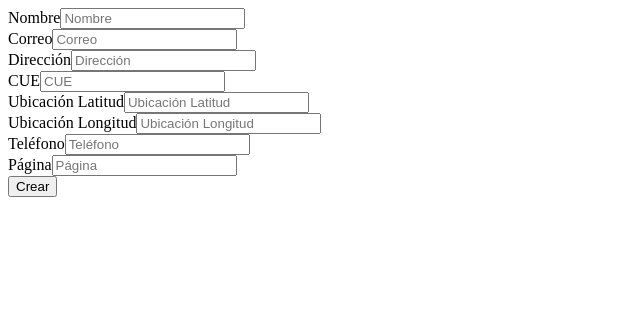
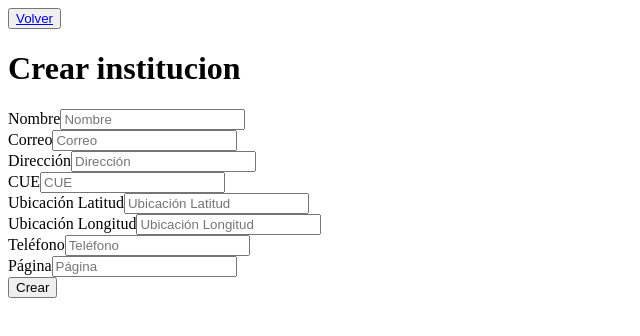
Before and after one commit to ignammm/app_buscador_carreras, a React (Vite) app in the folder reactfront/: page /instituciones/create in a window 1280 px wide. Shown: the top 336 px of the page, without its empty margins (0-640 px from the left). Built offline with nearby package versions, Linux system fonts and the light colour scheme; no server answers.

Commit message:
New: botones volver

```diff
--- a/reactfront/src/carreras/pages/CreateCarreras.jsx
+++ b/reactfront/src/carreras/pages/CreateCarreras.jsx
@@ -1,6 +1,7 @@
 import { useState } from "react";
 import { useCarreras } from '../hooks/useCarreras';
 import { useParams } from "react-router-dom";
+import { Link } from "react-router-dom";
 
 const CreateCarrera = () => {
     const { createCarreras } = useCarreras();
@@ -76,6 +77,10 @@ const CreateCarrera = () => {
 
     return (
         <>
+            <button>
+                <Link to={`/instituciones/${id_institucion}/carreras`}>Volver</Link>
+            </button>
+            <h1>Crear carrera</h1>
             <form onSubmit={handleSubmit}>
                 <div>
                     <label>Nombre</label>
--- a/reactfront/src/carreras/pages/HomeCarreras.jsx
+++ b/reactfront/src/carreras/pages/HomeCarreras.jsx
@@ -22,7 +22,9 @@ const HomeCarreras = () => {
 
     return (
         <>
-
+            <button>
+                <Link to={`/instituciones`}>Volver</Link>
+            </button>
             <h1>Carreras</h1>
             <table>
                 <thead>
--- a/reactfront/src/carreras/pages/UpdateCarreras.jsx
+++ b/reactfront/src/carreras/pages/UpdateCarreras.jsx
@@ -1,6 +1,7 @@
 import { useEffect, useState } from "react";
 import { useParams, useNavigate } from "react-router-dom";
 import { useCarreras } from '../hooks/useCarreras';
+import { Link } from "react-router-dom";
 
 const UpdateCarrera = () => {
     const { id } = useParams();
@@ -81,6 +82,9 @@ const UpdateCarrera = () => {
 
     return (
         <div>
+            <button>
+                <Link to={`/instituciones/${id_institucion}/carreras`}>Volver</Link>
+            </button>
             <h1>Actualizar Carrera</h1>
             <form onSubmit={handleSubmit}>
                 <div>
--- a/reactfront/src/instituciones/pages/CreateInstitucion.jsx
+++ b/reactfront/src/instituciones/pages/CreateInstitucion.jsx
@@ -1,5 +1,6 @@
 import { useState } from "react";
 import { useInstituciones } from '../hooks/useInstituciones';
+import { Link } from "react-router-dom";
 
 const CreateInstitucion = () => {
     const { addInstitucion } = useInstituciones();
@@ -68,6 +69,10 @@ const CreateInstitucion = () => {
 
     return (
         <>
+            <button>
+                <Link to={`/instituciones`}>Volver</Link>
+            </button>
+            <h1>Crear institucion</h1>
             <form onSubmit={handleSubmit}>
                 <div>
                     <label>Nombre</label>
--- a/reactfront/src/instituciones/pages/HomeInstituciones.jsx
+++ b/reactfront/src/instituciones/pages/HomeInstituciones.jsx
@@ -48,6 +48,9 @@ const HomeInstituciones = () => {
                                     <button>
                                         <Link to={`/instituciones/${institucion.id}/update`}>Actualizar</Link>
                                     </button>
+                                    <button>
+                                        <Link to={`/instituciones/${institucion.id}/carreras`}>Carreras</Link>
+                                    </button>
                                 </td>
                             </tr>
                         ))
--- a/reactfront/src/instituciones/pages/UpdateInstitucion.jsx
+++ b/reactfront/src/instituciones/pages/UpdateInstitucion.jsx
@@ -1,6 +1,7 @@
 import { useEffect, useState } from "react";
 import { useParams, useNavigate } from "react-router-dom";
 import { useInstituciones } from '../hooks/useInstituciones';
+import { Link } from "react-router-dom";
 
 const UpdateInstitucion = () => {
     const { id } = useParams();
@@ -77,6 +78,9 @@ const UpdateInstitucion = () => {
 
     return (
         <div>
+            <button>
+                <Link to={`/instituciones`}>Volver</Link>
+            </button>
             <h1>Actualizar Institución</h1>
             <form onSubmit={handleSubmit}>
                 <div>
```
